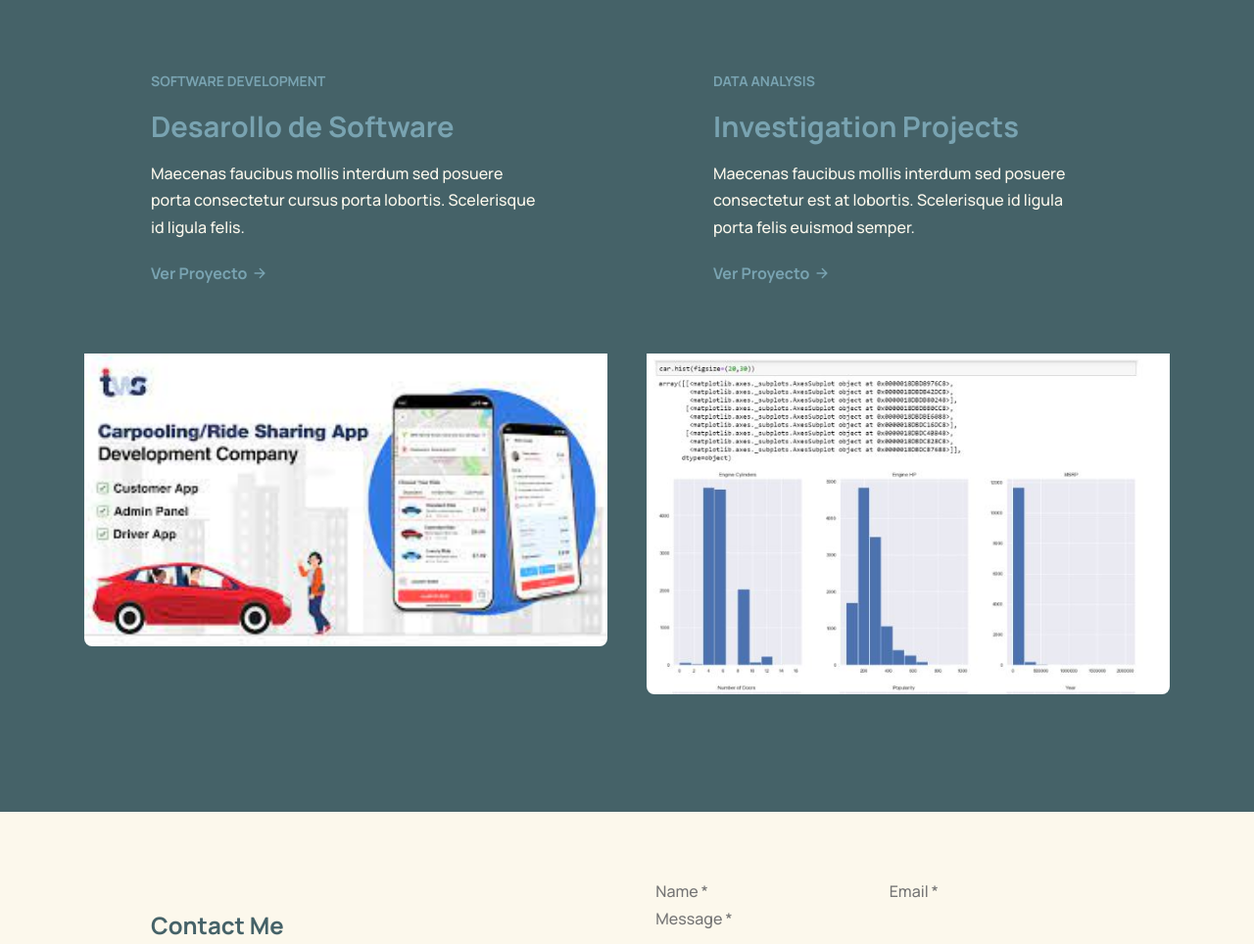
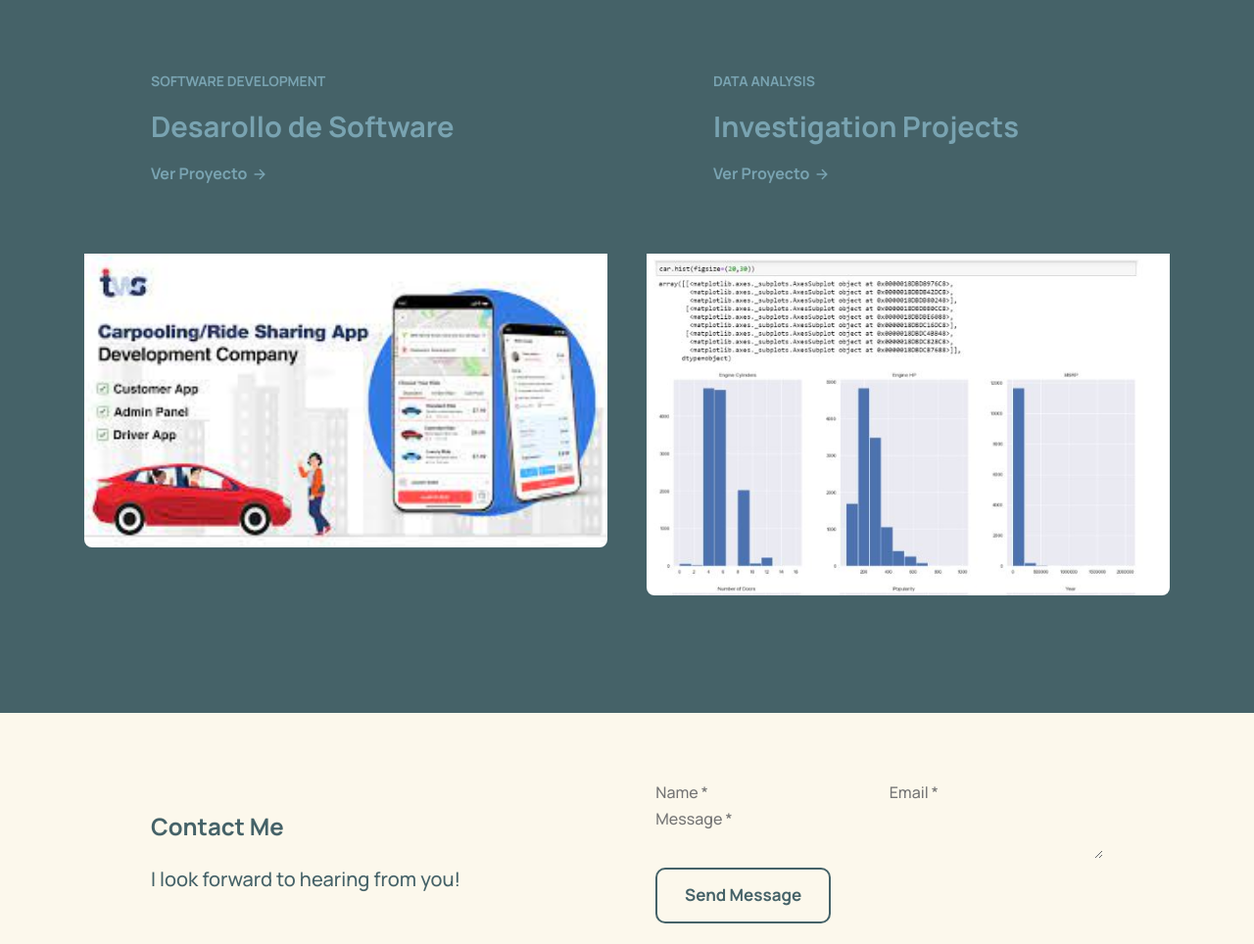
Before and after one commit to ChzCharbel/Portfolio, a plain HTML site: page index.html in a window 1280 px wide. Shown: the part 2238-3202 px from the top of the page at 98% size. Drawn offline with nearby package versions, Linux system fonts and the light colour scheme.

Commit message:
Actualizado index.html

```diff
--- a/index.html
+++ b/index.html
@@ -372,11 +372,6 @@
 
                 <h3 class="h3 card-title">Desarollo de Software</h3>
 
-                <p class="card-text">
-                    Maecenas faucibus mollis interdum sed posuere porta consectetur cursus porta lobortis. Scelerisque
-                    id ligula felis.
-                </p>
-
                 <a href="#" class="btn-text" style="color: #79A3B1">
                   <span class="span">Ver Proyecto</span>
 
@@ -402,11 +397,6 @@
                 <p class=" card-tag" style="color: #79A3B1">Data Analysis</p>
 
                 <h3 class="h3 card-title">Investigation Projects</h3>
-
-                <p class="card-text">
-                    Maecenas faucibus mollis interdum sed posuere consectetur est at lobortis. Scelerisque id ligula
-                    porta felis euismod semper.
-                </p>
 
                 <a href="#" class="btn-text" style="color: #79A3B1">
                   <span class="span">Ver Proyecto</span>
```
